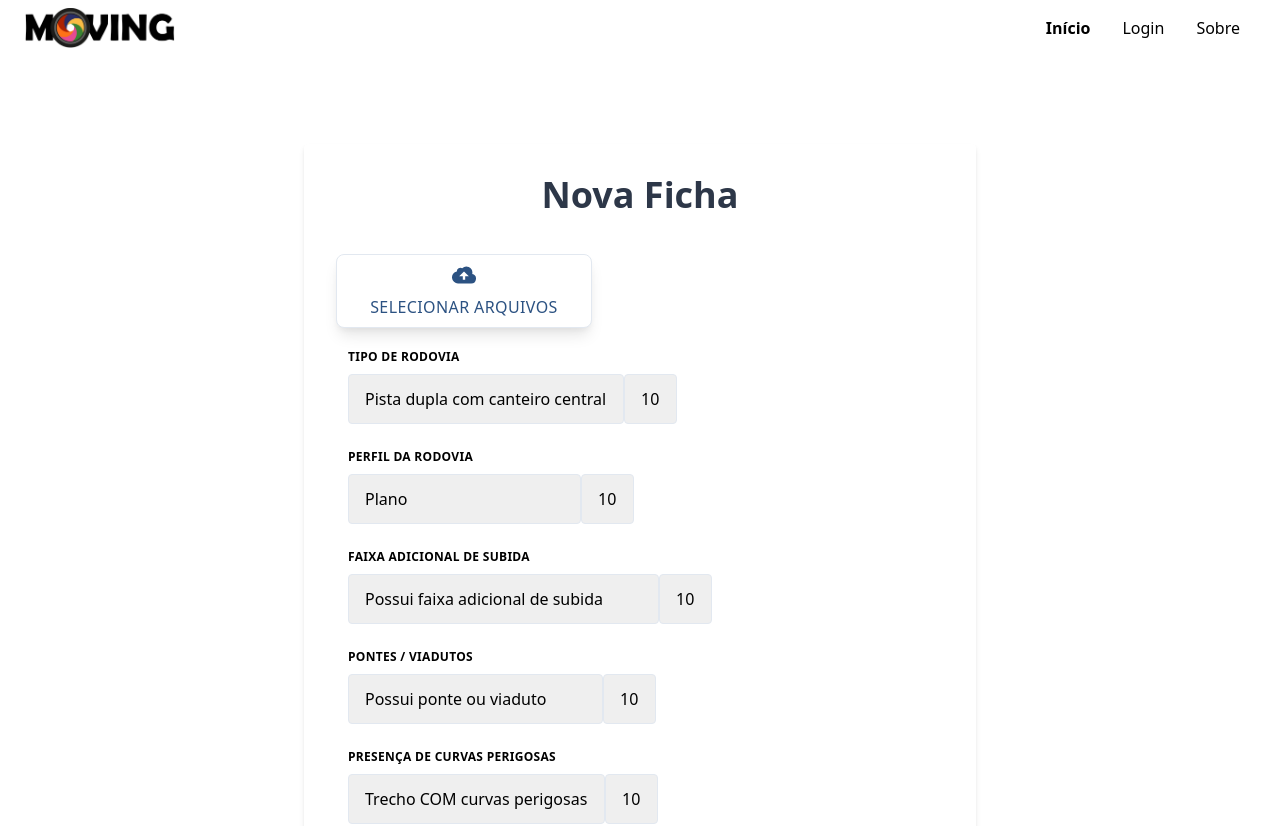
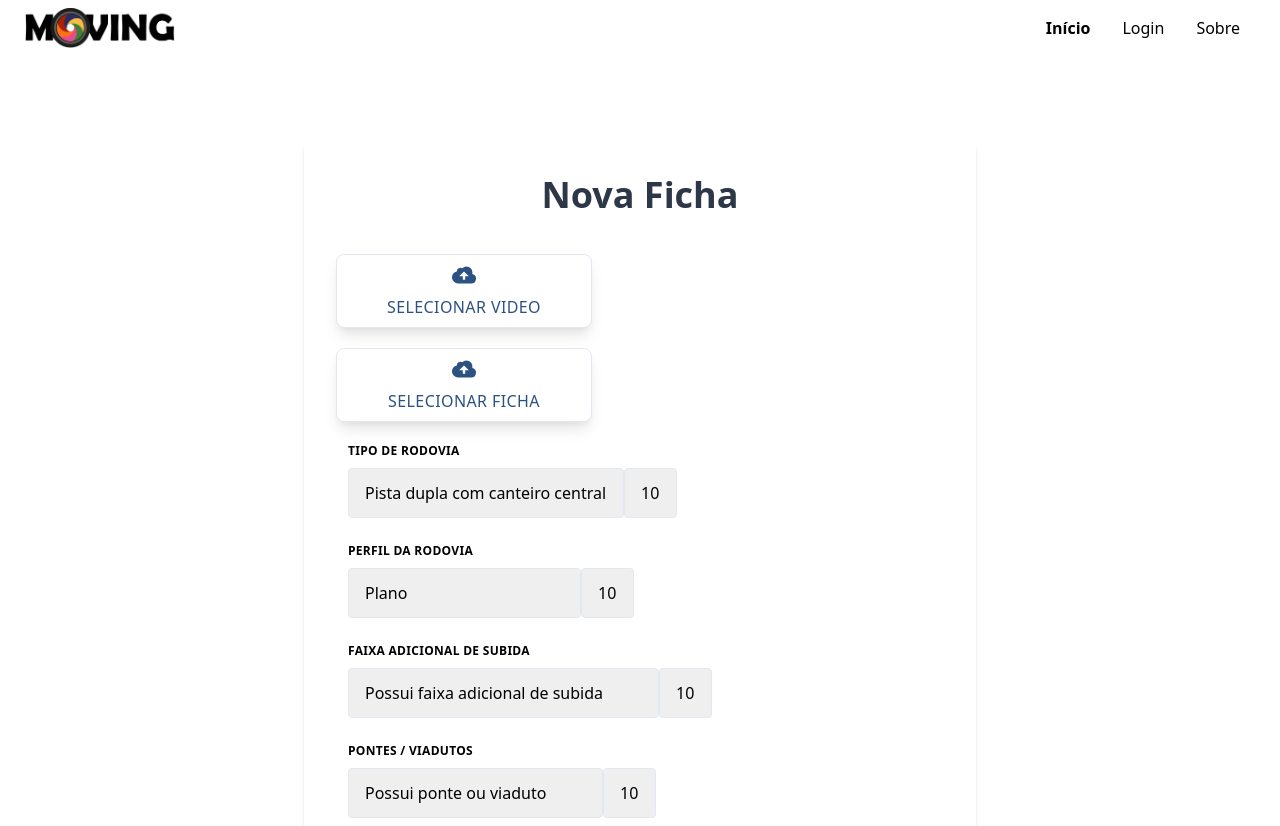
Before and after one commit to matsmello/CNT, a React (Create React App) app: page /new in a window 1280 px wide. Shown: the top 826 px of the page. Built offline with nearby package versions, Linux system fonts and the light colour scheme.

Commit message:
Create another file input

```diff
--- a/src/pages/MedicalRecord/New/index.js
+++ b/src/pages/MedicalRecord/New/index.js
@@ -8,6 +8,7 @@ export default function New({ history }) {
   const [message, setMessage] = useState("");
   const [sending, setSending] = useState(false);
   const [files, setFiles] = useState([]);
+  const [filesReport, setFilesReport] = useState([]);
 
   const handleSending = () => {
     setSending(true);
@@ -16,6 +17,10 @@ export default function New({ history }) {
     setTimeout(() => setMessage("Validating data..."), 2000);
     setTimeout(() => setMessage("Sending video..."), 5000);
     setTimeout(() => history.push("/dashboard"), 8000);
+  };
+
+  const handleChangeReport = (event) => {
+    setFilesReport([...event.target.files]);
   };
 
   const handleChange = (event) => {
@@ -67,7 +72,7 @@ export default function New({ history }) {
                 <path d="M16.88 9.1A4 4 0 0 1 16 17H5a5 5 0 0 1-1-9.9V7a3 3 0 0 1 4.52-2.59A4.98 4.98 0 0 1 17 8c0 .38-.04.74-.12 1.1zM11 11h3l-4-4-4 4h3v3h2v-3z" />
               </svg>
               <span class="mt-2 text-base leading-normal">
-                Selecionar arquivos
+                Selecionar video
               </span>
               <input
                 type="file"
@@ -81,6 +86,34 @@ export default function New({ history }) {
           {files.length != 0 && (
             <div class="mb-5">
               Arquivos selecionados: {files.map((f) => f.name).join(", ")}
+            </div>
+          )}
+
+          <div class="flex items-center mb-5 bg-grey-lighter">
+            <label class="w-64 flex flex-col items-center px-4 py-2 bg-white text-blue-800 rounded-lg shadow-lg tracking-wide uppercase border border-blue cursor-pointer hover:bg-blue-400 hover:text-white">
+              <svg
+                class="w-6 h-6"
+                fill="currentColor"
+                xmlns="http://www.w3.org/2000/svg"
+                viewBox="0 0 20 20"
+              >
+                <path d="M16.88 9.1A4 4 0 0 1 16 17H5a5 5 0 0 1-1-9.9V7a3 3 0 0 1 4.52-2.59A4.98 4.98 0 0 1 17 8c0 .38-.04.74-.12 1.1zM11 11h3l-4-4-4 4h3v3h2v-3z" />
+              </svg>
+              <span class="mt-2 text-base leading-normal">
+                Selecionar ficha
+              </span>
+              <input
+                type="file"
+                class="hidden"
+                multiple
+                onChange={handleChangeReport}
+              />
+            </label>
+          </div>
+
+          {filesReport.length != 0 && (
+            <div class="mb-5">
+              Arquivos selecionados: {filesReport.map((f) => f.name).join(", ")}
             </div>
           )}
           {
```
